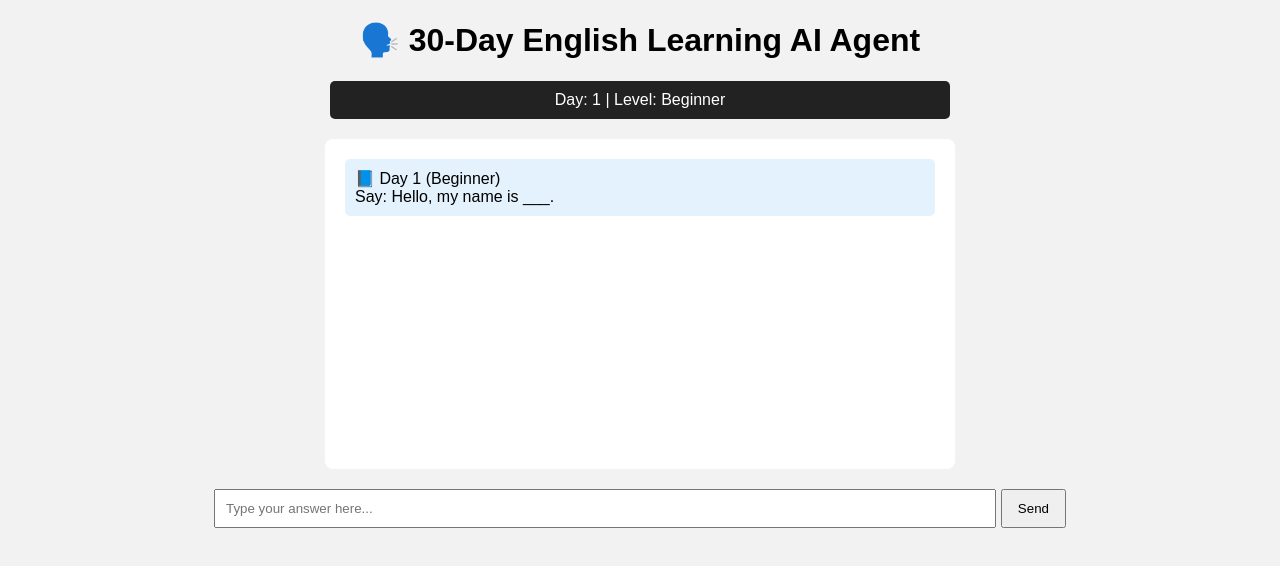
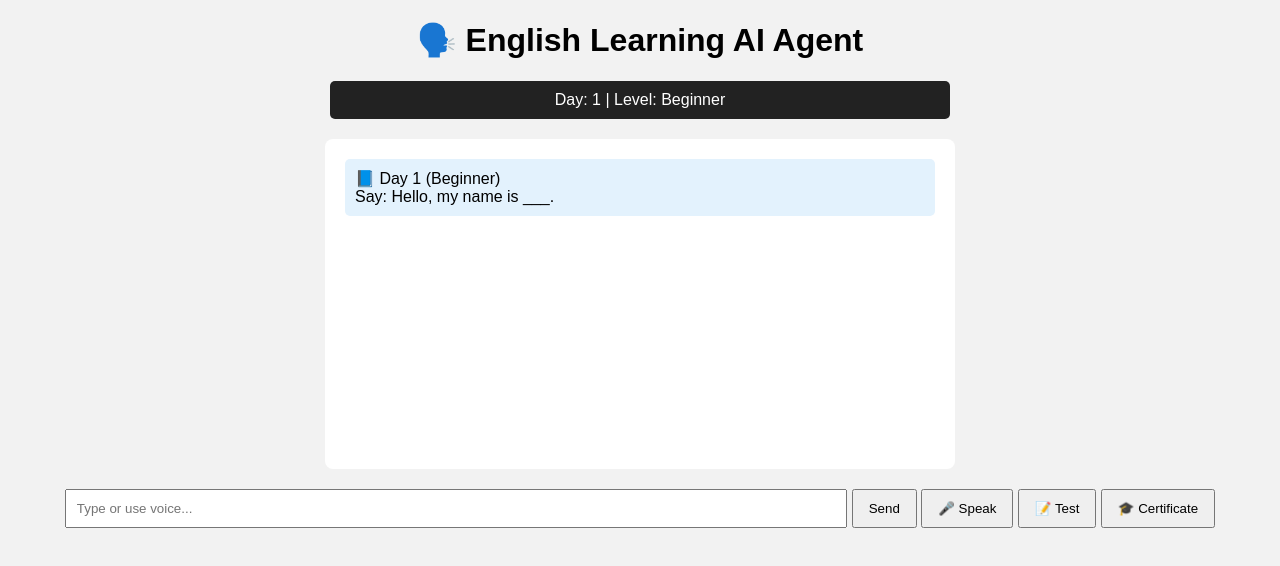
Before and after one commit to Sayed24/English_Learning_AI_Agent, a plain HTML site: page index.html in a window 1280 px wide. Drawn offline with Linux system fonts and the light colour scheme.

Commit message:
Update index.html

```diff
--- a/index.html
+++ b/index.html
@@ -7,7 +7,7 @@
 </head>
 <body>
 
-<h1>🗣️ 30-Day English Learning AI Agent</h1>
+<h1>🗣️ English Learning AI Agent</h1>
 
 <div id="status">
   Day: <span id="day"></span> |
@@ -16,10 +16,17 @@
 
 <div id="chat"></div>
 
-<input id="userInput" placeholder="Type your answer here..." />
+<input id="userInput" placeholder="Type or use voice..." />
 <button onclick="sendMessage()">Send</button>
+<button onclick="startVoice()">🎤 Speak</button>
+
+<button onclick="startTest()">📝 Test</button>
+<button onclick="generateCertificate()">🎓 Certificate</button>
 
 <script src="course.js"></script>
+<script src="voice.js"></script>
+<script src="test.js"></script>
+<script src="certificate.js"></script>
 <script src="script.js"></script>
 </body>
 </html>
```
